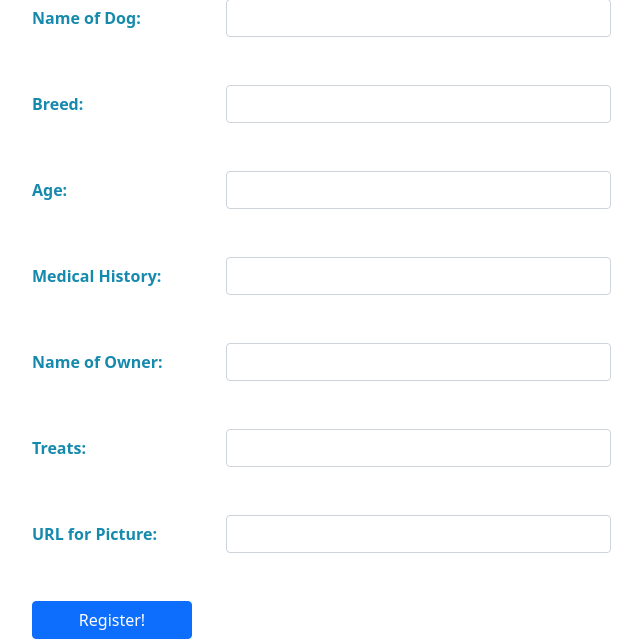
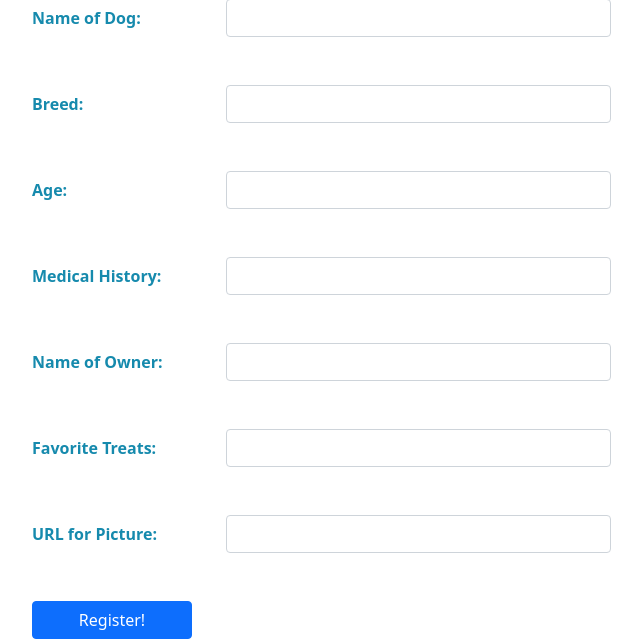
Before and after one commit to diyawiii/lis161, a Flask app: page /enroll in a window 1280 px wide. Shown: the part 230-873 px from the top of the page, without its empty margins (36-678 px from the left). Run offline with Flask 2, Linux system fonts and the light colour scheme; data comes from the database, SQL or seed files in the repository.

Commit message:
Added an arrow. Added the word favorite to treats

```diff
--- a/templates/enroll.html
+++ b/templates/enroll.html
@@ -27,7 +27,7 @@
                 <input class="enroll-input form-control" type="text" name="dog_owner" id="o_name" required><br><br>
             </p>
             <p class="enroll-p">
-                <label class="enroll-label" for="d_treats">Treats:</label>
+                <label class="enroll-label" for="d_treats">Favorite Treats:</label>
                 <input class="enroll-input form-control" type="text" name="dog_treats" id="d_treats"><br><br>
             </p>
             <p class="enroll-p">
--- a/templates/trainer_profile.html
+++ b/templates/trainer_profile.html
@@ -28,7 +28,8 @@
   <input class="btn btn-primary" type="submit" value="Update Tricks" name="action">
 </form>
 <br><br>
-<a class="nav-link" href="{{ url_for('trainer_list') }}">Return to list of Trainers</a>
 {% endfor %}
+<a class="nav-link" href="{{ url_for('trainer_list') }}">← Return to list of Trainers</a>
+
 
 {% endblock %}
```
